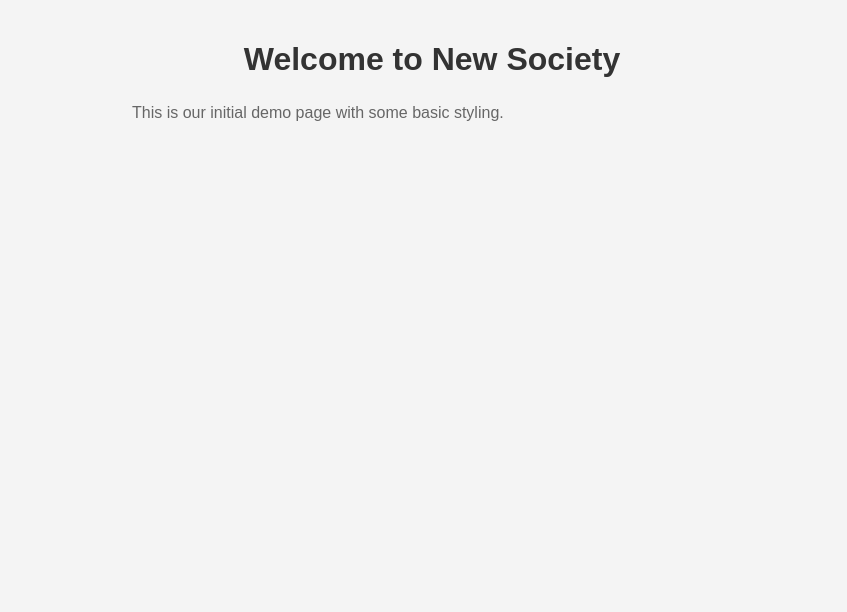
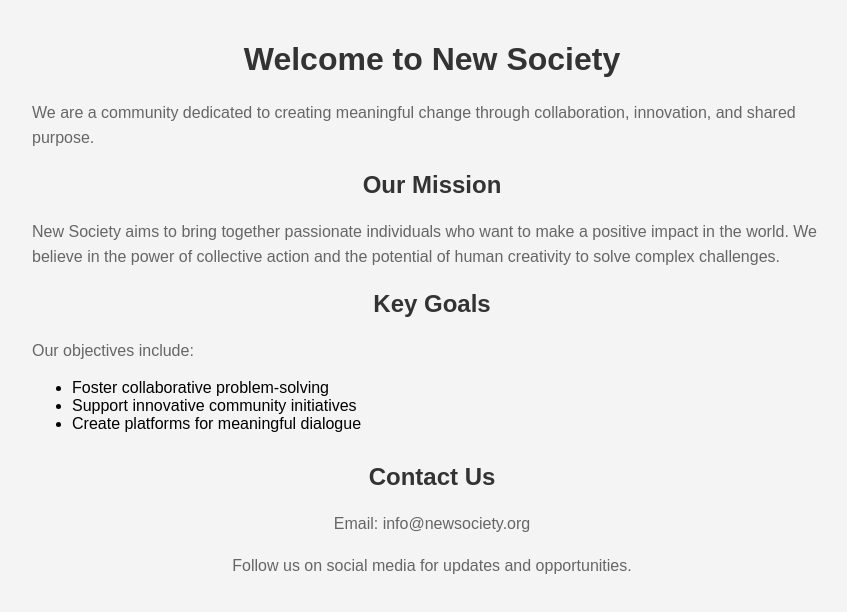
Before and after one commit to diony505/new-society-demo, a plain HTML site: page index.html in a window 1280 px wide. Shown: the whole page, without its empty margins (208-1055 px from the left). Drawn offline with Linux system fonts and the light colour scheme.

Commit message:
Expand page content with mission and contact info

```diff
--- a/index.html
+++ b/index.html
@@ -6,12 +6,12 @@
     <style>
         body {
             font-family: Arial, sans-serif;
-            max-width: 600px;
+            max-width: 800px;
             margin: 0 auto;
             padding: 20px;
             background-color: #f4f4f4;
         }
-        h1 {
+        h1, h2 {
             color: #333;
             text-align: center;
         }
@@ -19,10 +19,31 @@
             line-height: 1.6;
             color: #666;
         }
+        .contact {
+            text-align: center;
+            margin-top: 30px;
+        }
     </style>
 </head>
 <body>
     <h1>Welcome to New Society</h1>
-    <p>This is our initial demo page with some basic styling.</p>
+    <p>We are a community dedicated to creating meaningful change through collaboration, innovation, and shared purpose.</p>
+
+    <h2>Our Mission</h2>
+    <p>New Society aims to bring together passionate individuals who want to make a positive impact in the world. We believe in the power of collective action and the potential of human creativity to solve complex challenges.</p>
+
+    <h2>Key Goals</h2>
+    <p>Our objectives include:</p>
+    <ul>
+        <li>Foster collaborative problem-solving</li>
+        <li>Support innovative community initiatives</li>
+        <li>Create platforms for meaningful dialogue</li>
+    </ul>
+
+    <div class="contact">
+        <h2>Contact Us</h2>
+        <p>Email: info@newsociety.org</p>
+        <p>Follow us on social media for updates and opportunities.</p>
+    </div>
 </body>
 </html>
```
